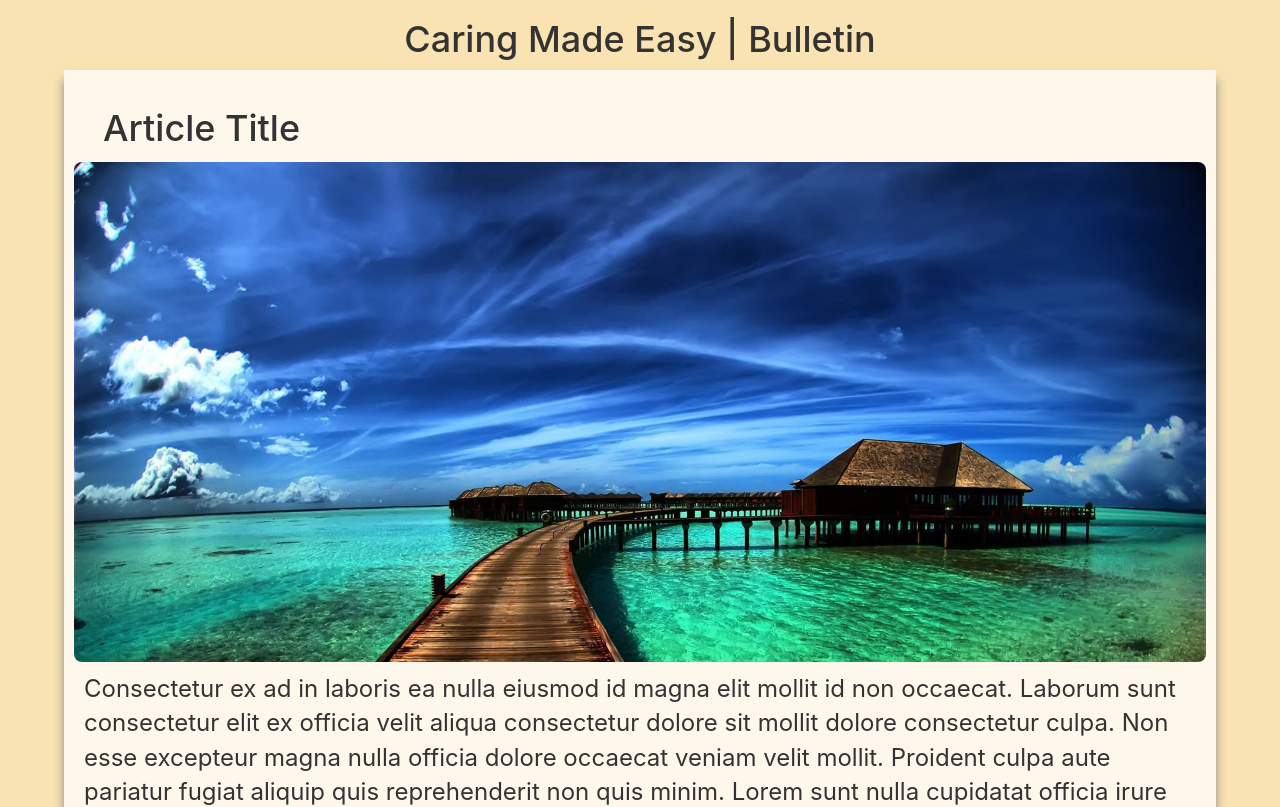
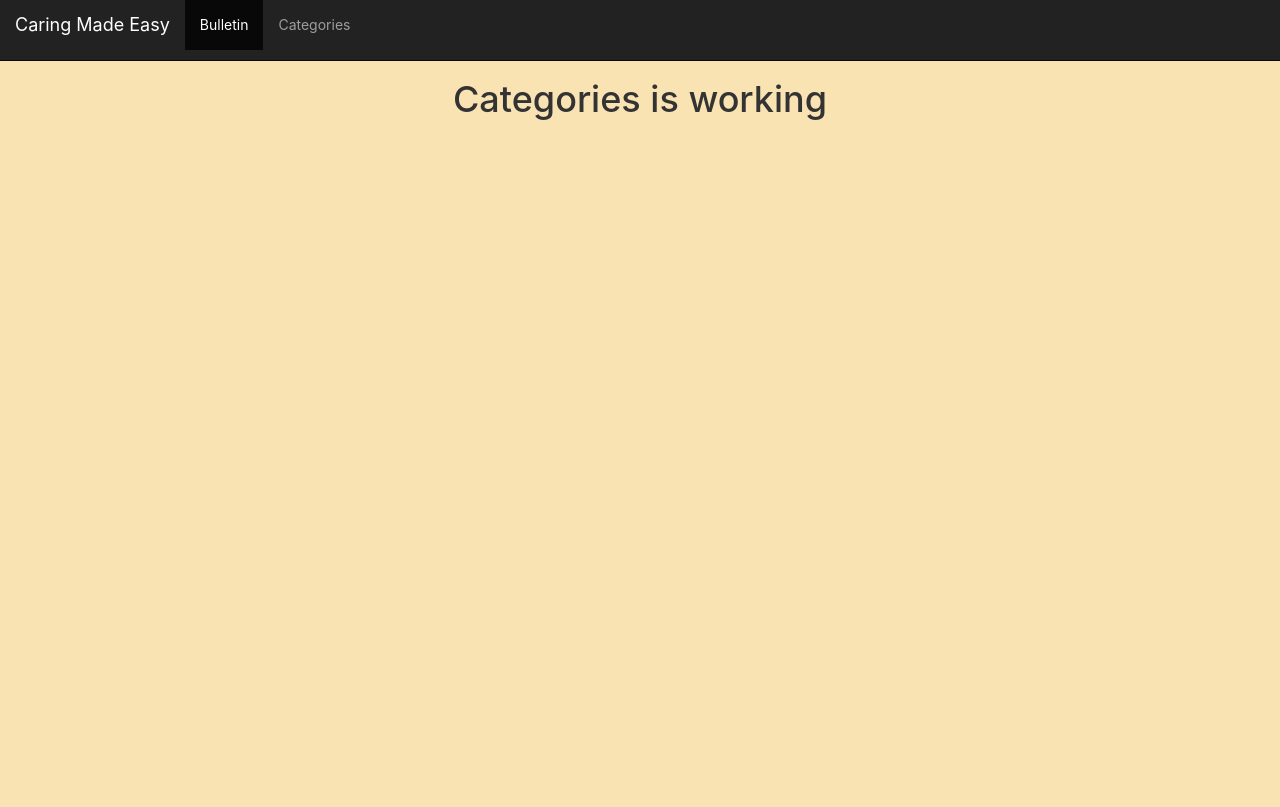
Before and after one commit to supraditya/CaringMadeEasy, a React (Create React App) app: page /categories in a window 1280 px wide. Shown: the top 807 px of the page. Built offline with nearby package versions, Linux system fonts and the light colour scheme.

Commit message:
Added navbar, categories and bulletin tabs. Further structured project

```diff
--- a/package.json
+++ b/package.json
@@ -8,6 +8,7 @@
     "@testing-library/user-event": "^7.2.1",
     "react": "^16.13.1",
     "react-dom": "^16.13.1",
+    "react-router-dom": "^5.2.0",
     "react-scripts": "3.4.1"
   },
   "scripts": {
--- /dev/null
+++ b/src/components/Bulletin/Bulletin.js
@@ -0,0 +1,22 @@
+import React from 'react';
+import Parallax from '../../components/Parallax/Parallax';
+import Image1 from '../../assets/Image1.jpg'
+import Image2 from '../../assets/Image2.jpg';
+import Image3 from '../../assets/Image3.jpg';
+import Image4 from '../../assets/Image4.jpg';
+import Image5 from '../../assets/Image5.jpg';
+const Bulletin=()=>{
+    return(
+        <div className="Bulletin">
+            <br></br>
+          <br></br>
+          <br></br>
+          <Parallax url={Image1} title="" content=""/>
+          <Parallax url={Image2} title="" content=""/>
+          <Parallax url={Image3} title="" content=""/>
+          <Parallax url={Image4} title="" content=""/>
+          <Parallax url={Image5} title="" content=""/>
+        </div>
+    );
+}
+export default Bulletin;
--- /dev/null
+++ b/src/components/Categories/Categories.js
@@ -0,0 +1,12 @@
+import React from 'react';
+const Categories=()=>{
+    return(
+        <div className="Categories">
+            <br></br>
+            <br></br>
+            <br></br>
+            <h1>Categories is working</h1>
+        </div>
+    );
+}
+export default Categories;
--- /dev/null
+++ b/src/components/Navbar/Navbar.js
@@ -0,0 +1,21 @@
+import React from 'react';
+import {NavLink} from 'react-router-dom';
+// import classes from '../Navbar/Navbar.module.css';
+const Navbar=()=>{
+    return(
+        <div className="Navbar">
+            <nav class="navbar navbar-inverse navbar-fixed-top">
+                <div class="container-fluid">
+                        <div class="navbar-header">
+                            <p className="navbar-brand">Caring Made Easy</p>
+                        </div>
+                        <ul class="nav navbar-nav">
+                        <li class="active"><NavLink to="/">Bulletin</NavLink></li>
+                        <li><NavLink to="/categories">Categories</NavLink></li>
+                        </ul>
+                </div>
+            </nav>
+        </div>
+    );
+}
+export default Navbar;
--- /dev/null
+++ b/src/components/Navbar/Navbar.module.css
@@ -0,0 +1,26 @@
+.listStyle
+{
+    width: 100%;
+    list-style-type: none;
+    display: table;
+    border: solid 1px black;
+}
+.link
+{
+    text-decoration: none;
+}
+.listItemStyle
+{
+    display: table-cell;
+    width: 50%;
+    border: solid 1px black;
+
+}
+.navbar-brand
+{
+    text-align: center;
+}
+.logoStyle
+{
+    color: #fff;
+}
--- a/src/components/Parallax/Parallax.module.css
+++ b/src/components/Parallax/Parallax.module.css
@@ -22,7 +22,7 @@
 }
 .buttonStyle
 {
-    transition: all 0.3s;
+    transition: all 0.2s;
     background-color: transparent;
     border: solid 1 px black;
     border-color: rgb(30, 120, 238);
@@ -34,7 +34,7 @@
 }
 .buttonStyle:hover
 {
-    transition: all 0.3s;
+    transition: all 0.2s;
     background-color: rgb(30, 120, 238);
     color: #fff;
 }
--- a/src/containers/App.js
+++ b/src/containers/App.js
@@ -1,23 +1,23 @@
 import React, {Component} from 'react';
 import './App.css';
-import Parallax from '../components/Parallax/Parallax';
-import Image1 from '../assets/Image1.jpg';
-import Image2 from '../assets/Image2.jpg';
-import Image3 from '../assets/Image3.jpg';
-import Image4 from '../assets/Image4.jpg';
-import Image5 from '../assets/Image5.jpg';
+import Bulletin from '../components/Bulletin/Bulletin';
+import Categories from '../components/Categories/Categories';
+import Navbar from '../components/Navbar/Navbar';
+import {BrowserRouter, Route} from 'react-router-dom';
+// Work on a navbar for 2 options : Bulletin and categories
+// Add Read More button functionality
 class App extends Component{
   render()
   {
     return (
-      <div className="App">
-        <h1>Caring Made Easy | Bulletin</h1>
-        <Parallax url={Image1} title="" content=""/>
-        <Parallax url={Image2} title="" content=""/>
-        <Parallax url={Image3} title="" content=""/>
-        <Parallax url={Image4} title="" content=""/>
-        <Parallax url={Image5} title="" content=""/>
-      </div>
+      <BrowserRouter>
+        <div className="App">
+          <Navbar/>
+          <Route exact path='/' component={Bulletin}/>
+          <Route path='/categories' component={Categories}/>
+          {/* <h1>Caring Made Easy | Bulletin</h1> */}
+        </div>
+      </BrowserRouter>
     );
   }
 }
```
Also changed, not shown: src/components/Bulletin/Bulletin.module.css (added), src/components/Categories/Categories.module.css (added), 1 other file (tests, documents, lock files or other folders).
